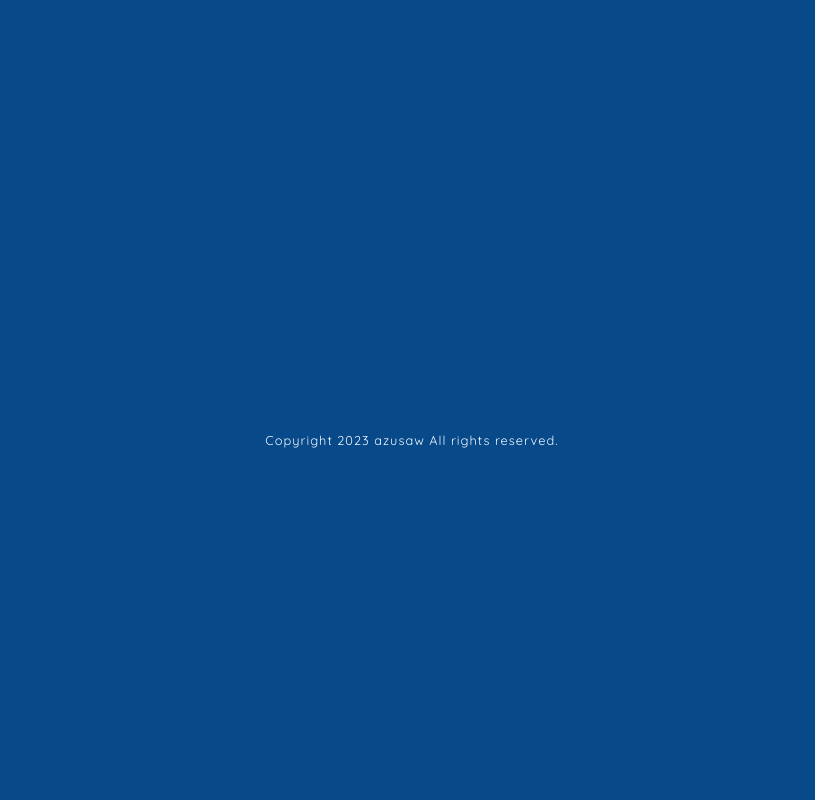
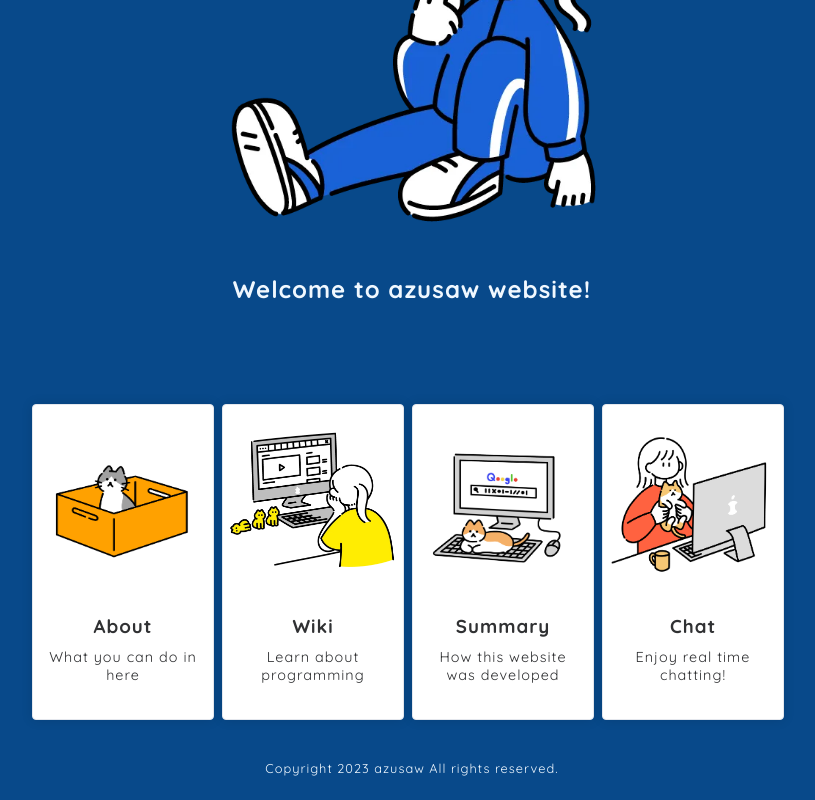
Before and after one commit to azusaw/chat-app, a Vue app in the folder front/: page / in a window 1280 px wide. Shown: the part 338-1138 px from the top of the page, without its empty margins (228-1043 px from the left). Before the commit the page ends 810 px from the top, so only its background shows below. Built offline with nearby package versions, Linux system fonts and the light colour scheme.

Commit message:
edit home

```diff
--- a/front/src/views/HomeView.vue
+++ b/front/src/views/HomeView.vue
@@ -1,5 +1,83 @@
-<script setup></script>
+<script>
+export default {
+  data() {
+    return {
+      cards: [
+        {
+          title: "About",
+          img: "public/about.png",
+          text: "What you can do in here",
+          href: "/about",
+        },
+        {
+          title: "Wiki",
+          img: "public/wiki.png",
+          text: "Learn about programming",
+          href: "/wiki",
+        },
+        {
+          title: "Summary",
+          img: "public/summary.png",
+          text: "How this website was developed",
+          href: "/summary",
+        },
+        {
+          title: "Chat",
+          img: "public/chat.png",
+          text: "Enjoy real time chatting!",
+          href: "/chat",
+        },
+      ],
+    };
+  },
+};
+</script>
 
 <template>
-  <div>This is Home</div>
+  <div class="container">
+    <img src="/public/home.png" alt="girl1" width="450" />
+    <h1>Welcome to azusaw website!</h1>
+    <el-row>
+      <el-col :span="6" v-for="(card, idx) in cards" :key="idx">
+        <RouterLink class="card-container" :to="card.href">
+          <el-card class="card" :body-style="{ padding: '20px 0' }">
+            <img :src="card.img" width="180" height="160" />
+            <div class="card-text-container">
+              <h3>{{ card.title }}</h3>
+              <div class="text">{{ card.text }}</div>
+            </div>
+          </el-card>
+        </RouterLink>
+      </el-col>
+    </el-row>
+  </div>
 </template>
+
+<style scoped>
+.container {
+  text-align: center;
+}
+.card-container {
+  margin: 50px;
+}
+.card {
+  width: 180px;
+}
+.card:hover {
+  color: aliceblue;
+  background-color: transparent;
+}
+.card-text-container {
+  padding: 15px;
+}
+.text {
+  font-size: 0.9rem;
+}
+h1 {
+  margin-bottom: 80px;
+}
+h3 {
+  margin: 0;
+  padding: 10px 0;
+}
+</style>
```
